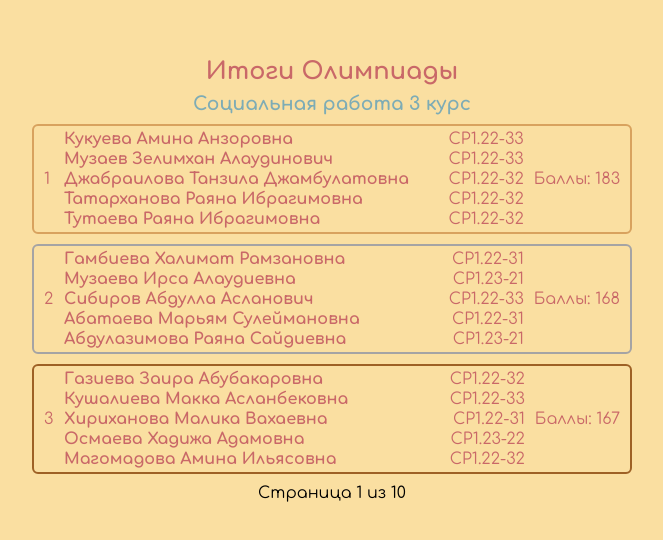
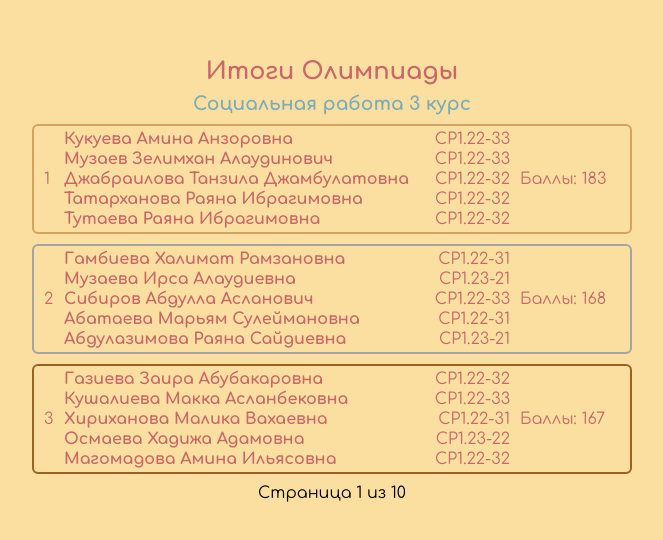
Before and after one commit to altairmsr/ggkit_dashboard, a React (Vite) app: page /olimp in a window 1280 px wide. Shown: the part 102-642 px from the top of the page, without its empty margins (308-971 px from the left). Built offline with nearby package versions, Linux system fonts and the light colour scheme.

Commit message:
Update Olimp.module.scss

```diff
--- a/src/pages/Olimp/Olimp.module.scss
+++ b/src/pages/Olimp/Olimp.module.scss
@@ -66,6 +66,9 @@
 	& > span:first-child {
 		width: 10px;
 	}
+	& > span:last-child {
+		width: 100px;
+	}
 	.olimp_name {
 		margin: 0 14px;
 		display: flex;
@@ -88,6 +91,7 @@
 	}
 	& > span:last-child {
 		margin-left: 10px;
+		width: 100px;
 		grid-area: 1/3/6/4;
 	}
 	& > div {
```
